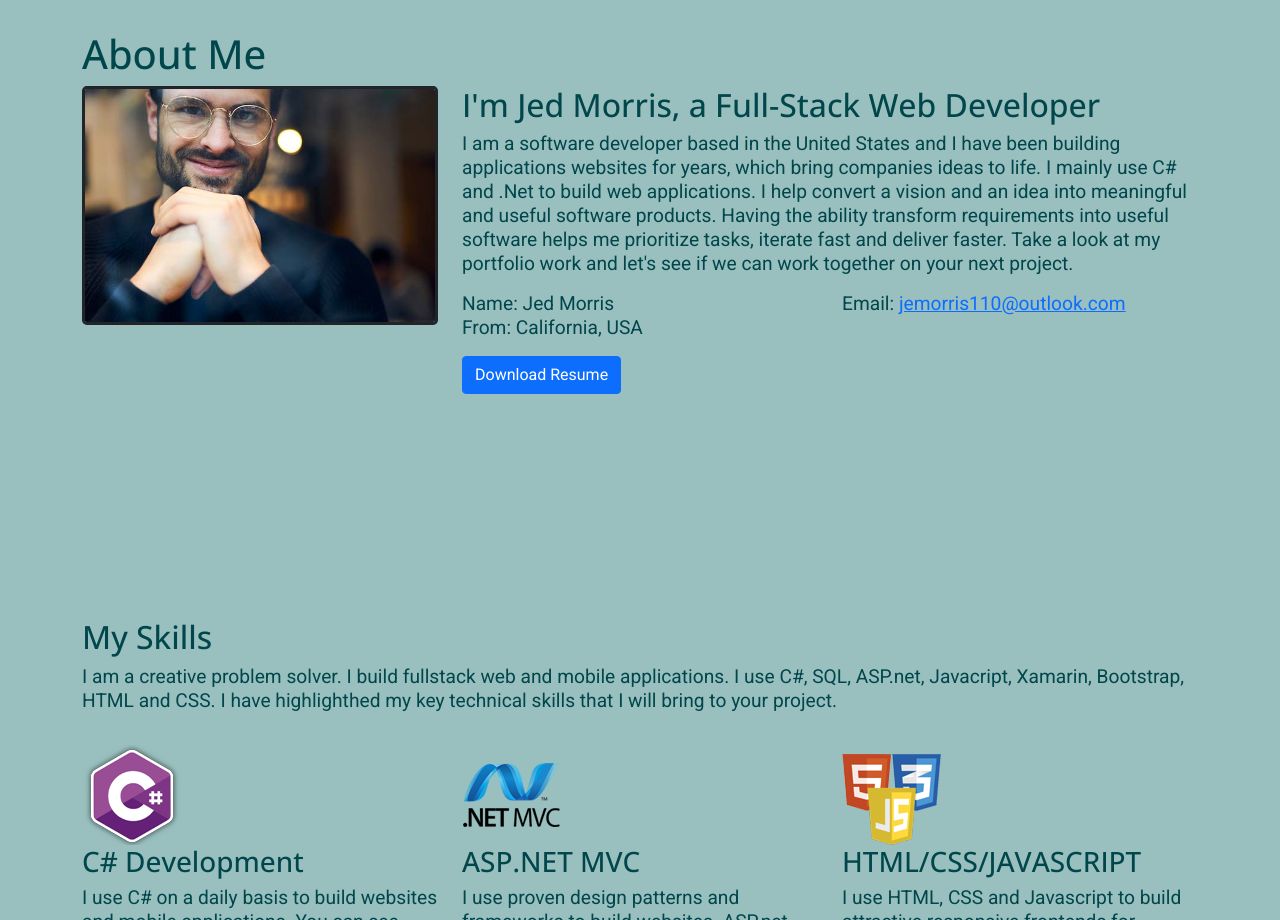
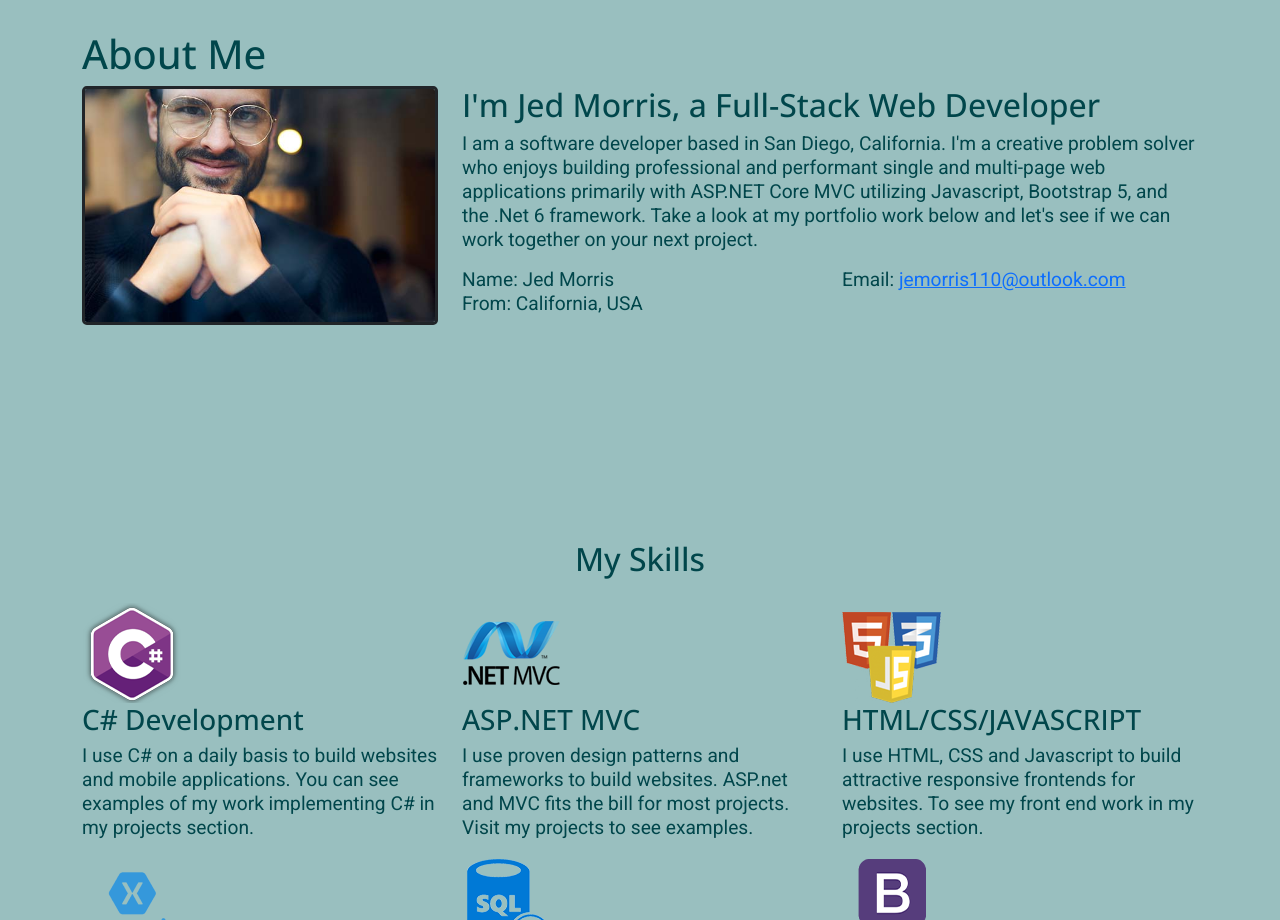
Before and after one commit to jedmorris/jedMorrisPortfolio, a plain HTML site: page index.html in a window 1280 px wide. Shown: the part 640-1560 px from the top of the page. Drawn offline with nearby package versions, Linux system fonts and the light colour scheme; a web font is replaced by a local one.

Commit message:
updated 'about me' section and commented out unused links in mainHeader and About Me

```diff
--- a/css/site.css
+++ b/css/site.css
@@ -166,7 +166,7 @@ body {
 	.maintitle {
 		font-family: var(--title-font);
 		font-size: 9rem;
-		line-height: 5rem;
+		line-height: 9rem;
 	}
 
 	/* Sizing the logo for the header  */
--- a/index.html
+++ b/index.html
@@ -65,7 +65,7 @@
 			<div>
 				<div class="mainTitle">Jed
 					<span>
-						<img src="img/19a0c984af7d2836edafe4b5c28596c062c642eb022f5ae86b82e61b9242b6ad.png"
+						<img src=""
 							class="mainLogo">
 					</span>
 				</div>
@@ -75,7 +75,9 @@
 				<div class="subTitle">
 					Software Engineer
 				</div>
-				<button class="btn btn-primary mt-2">Contact Me</button>
+
+				<!-- Enable btn below and link to email -->
+				<!-- <button class="btn btn-primary mt-2">Contact Me</button> -->
 			</div>
 		</div>
 	</header>
@@ -106,21 +108,19 @@
 						Web Developer
 					</h2>
 					<p>
-						I am a software developer based in the United States and I have been
-						building
-						applications
-						websites for years, which bring companies ideas
-						to life. I mainly use C# and .Net to build web
-						applications. I help convert a vision and an
-						idea
-						into meaningful and useful software products. Having the ability
-						transform requirements
-						into
-						useful software helps me prioritize tasks, iterate fast and deliver
-						faster. Take a look
-						at
-						my portfolio work and let's see if we can work together on your next
-						project.
+						I am a software developer based
+						in San Diego, California. I'm a
+						creative problem solver who
+						enjoys building professional and
+						performant
+						single and multi-page web
+						applications primarily with
+						ASP.NET Core MVC utilizing Javascript,
+						Bootstrap 5, and the .Net 6 framework.
+						Take a look at my portfolio work
+						below and let's
+						see if we can work together on
+						your next project.
 					</p>
 					<address>
 						<div class="row">
@@ -132,7 +132,7 @@
 								<span>Email:</span>
 								<span>
 									<a
-										href="mailto:jemorris110@outlook.com.com">jemorris110@outlook.com</a>
+										href="mailto:jemorris110@outlook.com">jemorris110@outlook.com</a>
 								</span>
 							</div>
 						</div>
@@ -142,11 +142,13 @@
 								<span>California,
 									USA</span>
 							</div>
-							<div class="col-12 mt-3">
+
+							<!-- Add this link to enable resume download -->
+							<!-- <div class="col-12 mt-3">
 								<a href="#" class="btn
 								btn-xl btn-primary">Download
 									Resume</a>
-							</div>
+							</div> -->
 						</div>
 					</address>
 				</div>
@@ -154,17 +156,13 @@
 		</section>
 		<section class="section-page" id="skills">
 			<div class="row mt-3">
-				<h2>
-					My Skills
-				</h2>
-				<p>
-					I am a creative problem solver. I build fullstack web and mobile applications. I
-					use C#,
-					SQL, ASP.net, Javacript,
-					Xamarin, Bootstrap, HTML and CSS. I have highlighthed my key technical skills
-					that I
-					will bring to your project.
-				</p>
+				<div class="col-12 d-flex justify-content-center">
+					<h2>
+						My Skills
+					</h2>
+					<!-- <p>
+					</p> -->
+				</div>
 			</div>
 			<!-- SKILL ICONS -->
 			<div class="row">
```
Also changed, not shown: 1 other file.
